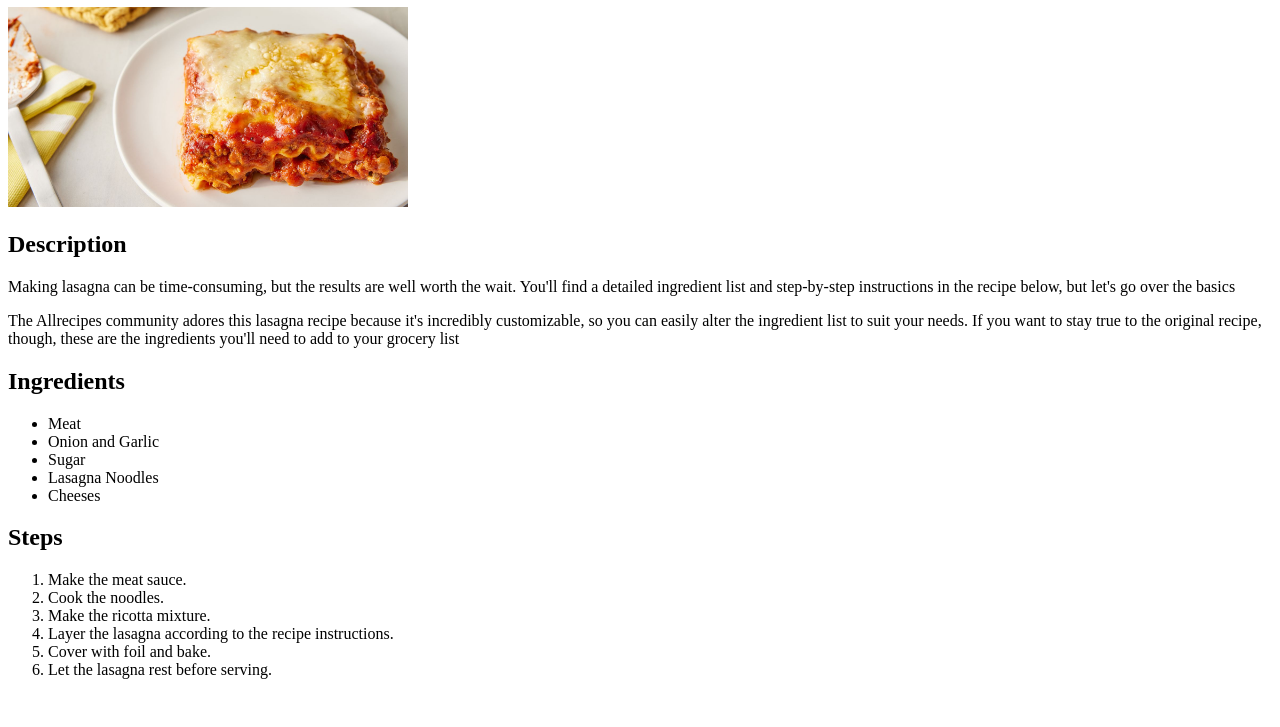
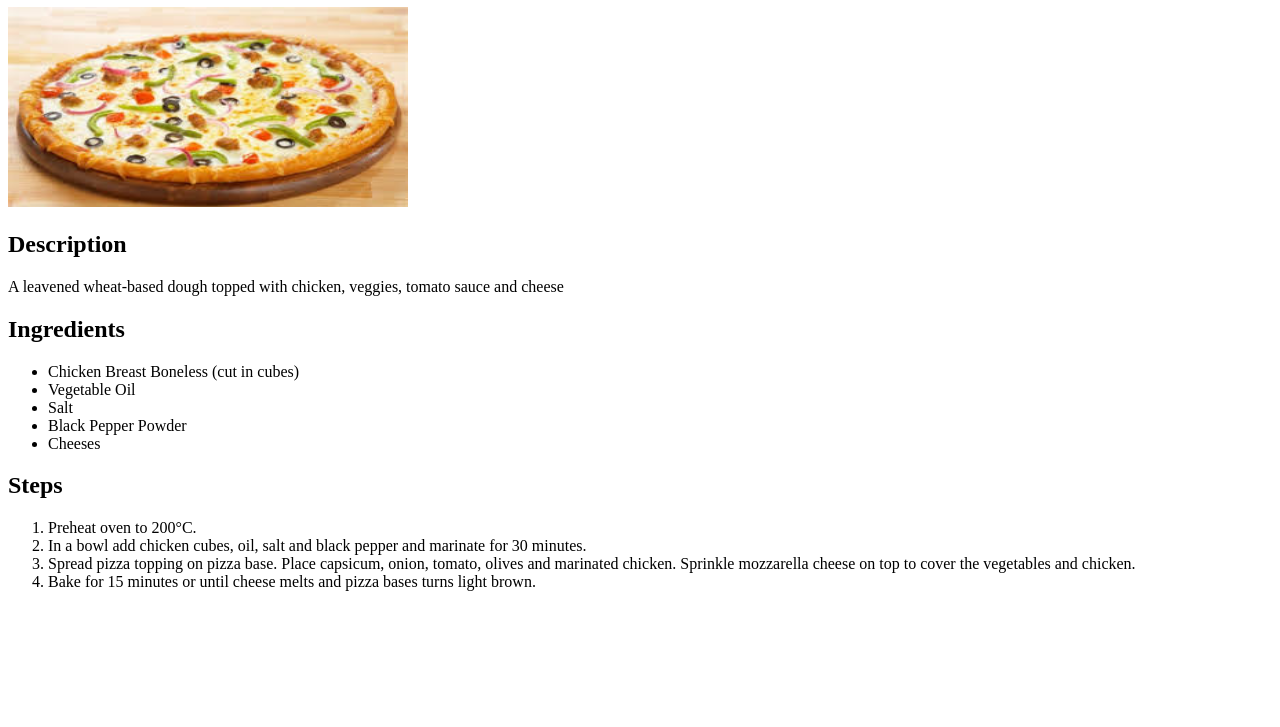
Before and after one commit to RahulVasudeva/odin-recipes, a plain HTML site: page recipes/pizza.html in a window 1280 px wide. Shown: the part 73-800 px from the top of the page. Drawn offline with Linux system fonts and the light colour scheme.

Commit message:
added images and text to pizza homepage

```diff
--- a/recipes/pizza.html
+++ b/recipes/pizza.html
@@ -3,36 +3,31 @@
 <head>
     <meta charset="UTF-8">
     <meta name="viewport" content="width=device-width, initial-scale=1.0">
-    <title>Lasagna</title>
+    <title>Pizza</title>
 </head>
 <body>
-    <h1>Lasagna</h1>
-    <img src="lasagna.jpg" alt="A picture of lasagna" width="400" height="200">
+    <h1>Pizza</h1>
+    <img src="pizza.jpeg" alt="A picture of pizza" width="400" height="200">
     <h2>Description</h2>
     <p>
-        Making lasagna can be time-consuming, but the results are well worth the wait. You'll find a detailed ingredient list
-         and step-by-step instructions in the recipe below, but let's go over the basics
-    </p>
-    <p>
-        The Allrecipes community adores this lasagna recipe because it's incredibly customizable, so you can easily alter the ingredient list to suit your needs. If you want to stay true to the original
-        recipe, though, these are the ingredients you'll need to add to your grocery list
+        A leavened wheat-based dough topped with chicken, veggies, tomato sauce and cheese
+
     </p>
     <h2>Ingredients</h2>
     <ul>
-        <li>Meat</li>
-        <li>Onion and Garlic</li>
-        <li>Sugar</li>
-        <li>Lasagna Noodles</li>
+        <li>Chicken Breast Boneless (cut in cubes)</li>
+        <li>Vegetable Oil</li>
+        <li>Salt</li>
+        <li>Black Pepper Powder</li>
         <li>Cheeses</li>
     </ul>
     <h2>Steps</h2>
     <ol>
-        <li>Make the meat sauce.</li>
-        <li>Cook the noodles.</li>
-        <li>Make the ricotta mixture.</li>
-        <li>Layer the lasagna according to the recipe instructions.</li>
-        <li>Cover with foil and bake.</li>
-        <li>Let the lasagna rest before serving.</li>
+        <li>Preheat oven to 200°C.</li>
+        <li>In a bowl add chicken cubes, oil, salt and black pepper and marinate for 30 minutes.</li>
+        <li>Spread pizza topping on pizza base. Place capsicum, onion,
+            tomato, olives and marinated chicken. Sprinkle mozzarella cheese on top to cover the vegetables and chicken.</li>
+        <li>Bake for 15 minutes or until cheese melts and pizza bases turns light brown.</li>
     </ol>
 </body>
 </html>
```
Also changed, not shown: recipes/pizza.jpeg (added).
